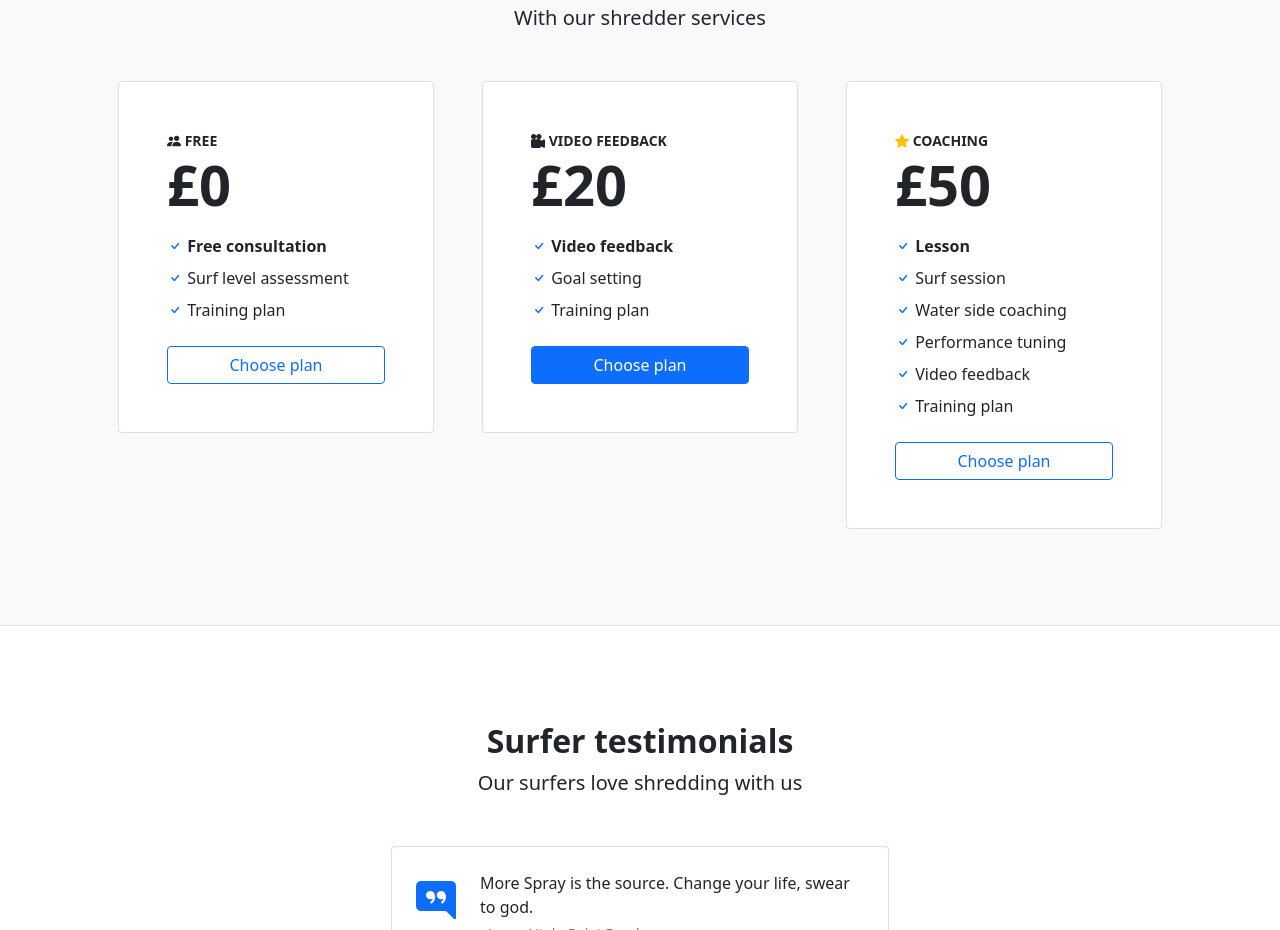
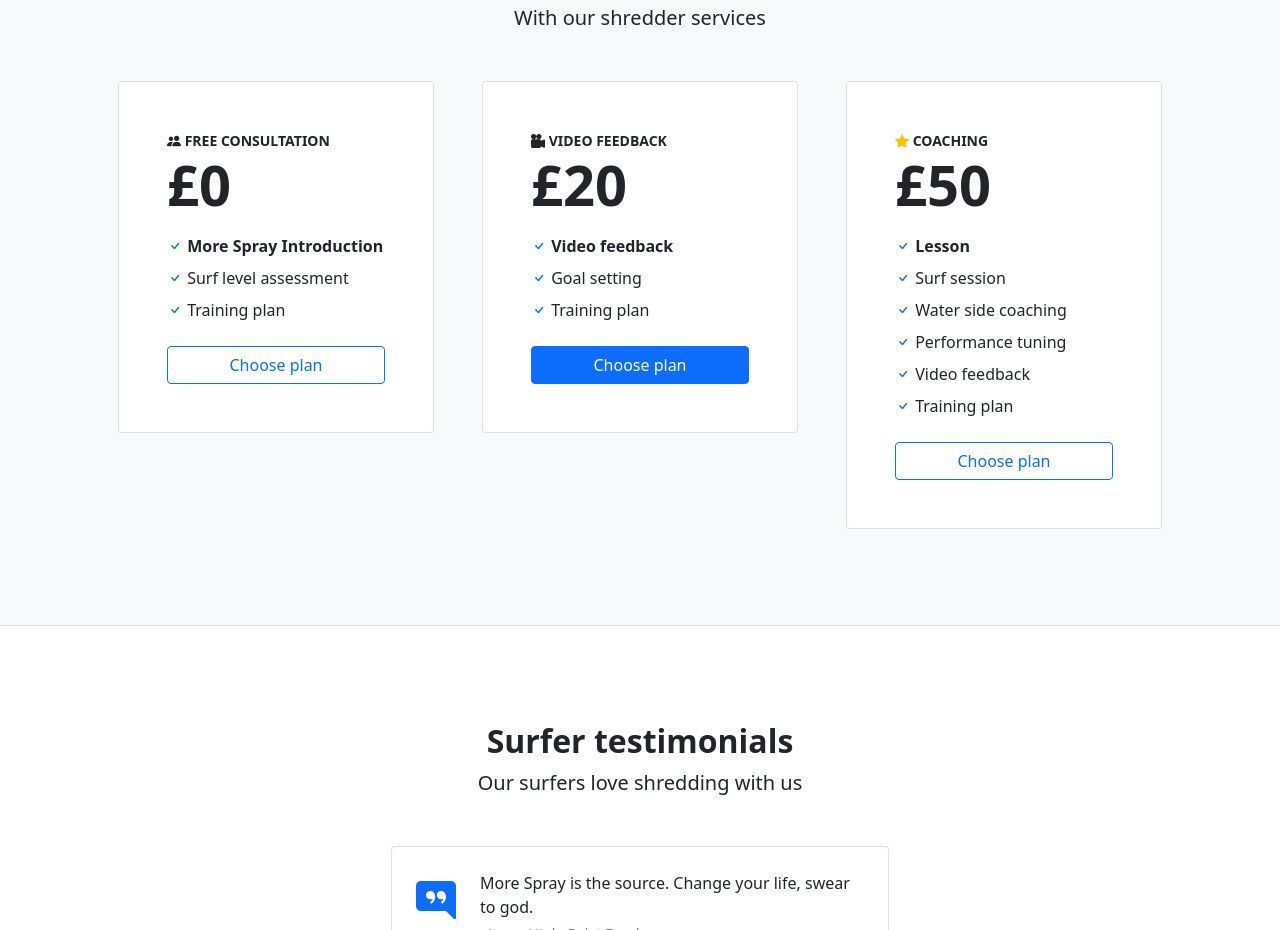
Before and after one commit to rinse0ut/rinse0ut.github.io, a plain HTML site: page index.html in a window 1280 px wide. Shown: the part 953-1883 px from the top of the page. Drawn offline with nearby package versions, Linux system fonts and the light colour scheme.

Commit message:
Upate tweaks

```diff
--- a/index.html
+++ b/index.html
@@ -94,7 +94,7 @@
                             <div class="card-body p-5">
                                 <div class="small text-uppercase fw-bold">
                                     <i class="bi bi-people-fill"></i>
-                                    Free</div>
+                                    Free Consultation</div>
                                 <div class="mb-3">
                                     <span class="display-4 fw-bold">£0</span>
                                     <!-- <span class="text-muted">/ 30 minutes</span> -->
@@ -102,7 +102,7 @@
                                 <ul class="list-unstyled mb-4">
                                     <li class="mb-2">
                                         <i class="bi bi-check text-primary"></i>
-                                        <strong>Free consultation</strong>
+                                        <strong>More Spray Introduction</strong>
                                     </li>
                                     <li class="mb-2">
                                         <i class="bi bi-check text-primary"></i>
```
